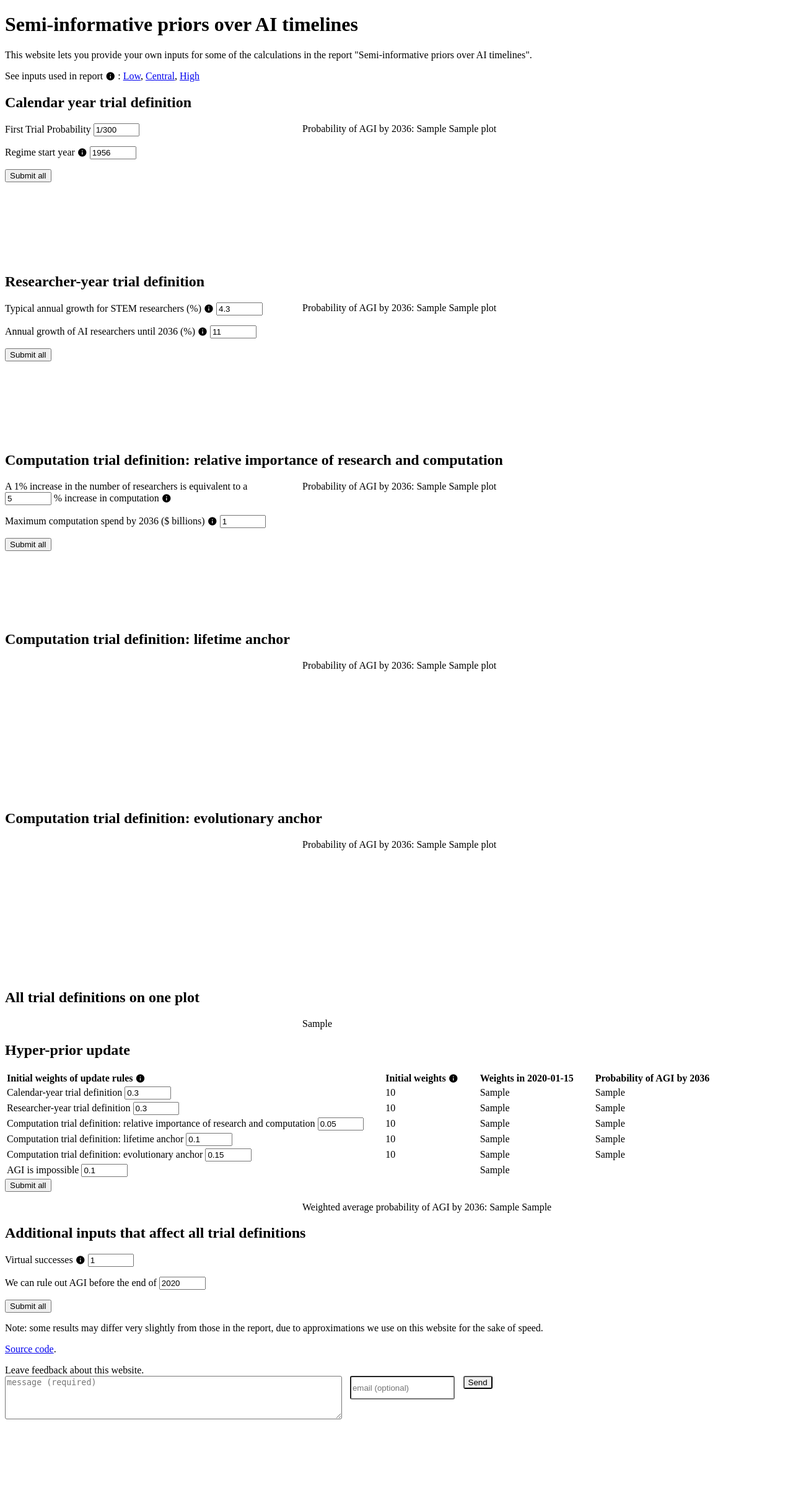
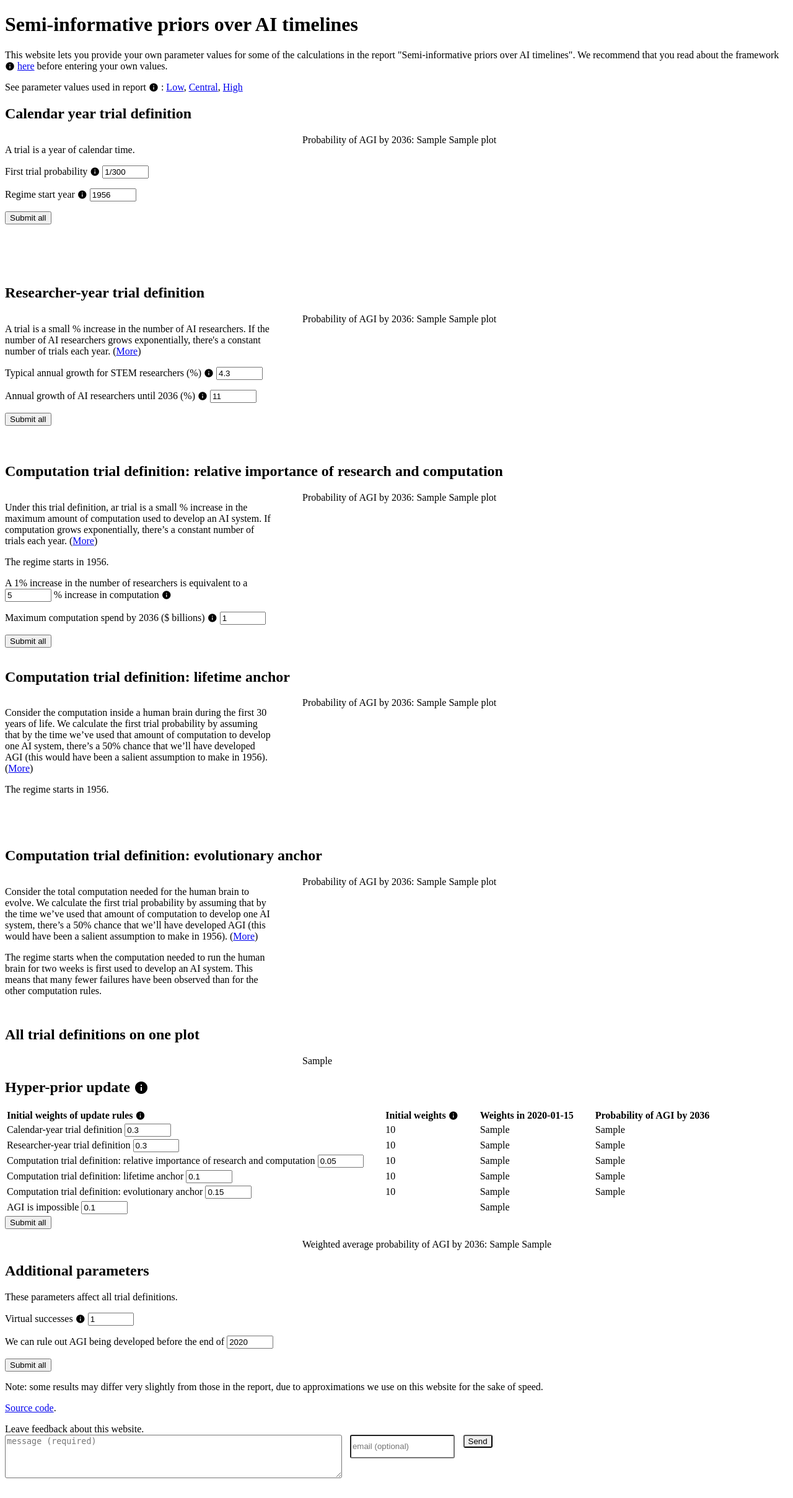
Before and after one commit to tadamcz/ai-timelines-priors, a Flask app: template templates/index.html in a window 1280 px wide. Shown: the whole page at 62% size. Before the commit the page ends 2290 px from the top, so only its background shows below. Run offline with Flask 2, Linux system fonts and the light colour scheme; the template is opened without the code that fills it: values that come from a table or form of the project are taken from there, most other values are stand-ins (such as "Sample title", 1, 10 or a date in 2020); some libraries are stand-ins or nearby versions.

Commit message:
changes to language in webapp

```diff
--- a/templates/index.html
+++ b/templates/index.html
@@ -29,10 +29,15 @@
 {% from "_macros.html" import render_field, render_field_nolabel, render_checkbox, table_data, info %}
 {% set p2036string = "Probability of AGI by 2036: " %}
 
-<p>This website lets you provide your own inputs for some of the calculations
-    in the report "Semi-informative priors over AI timelines".</p>
+<p>This website lets you provide your own parameter values for some of the calculations
+    in the report "Semi-informative priors over AI timelines".
+    We recommend that you read about the framework {{ info("
+    <p>AI R&D is modelled as a series of ‘trials’ where each trial has a constant but unknown probability <i>p</i> of developing AGI.</p>
+    <p>We place a prior over <i>p</i> and update the prior when we observe trials that fail to develop AGI.</p>
+    ") }} <a href="https://www.openphilanthropy.org/blog/report-semi-informative-priors#StructureOfTheRest">here</a> before entering your own values.
+</p>
 
-<p>See inputs used in report {{ info("See section 8 of report, or equivalently section 'All things considered pr(AGI by 2036)' of blog post.") }}
+<p>See parameter values used in report {{ info("See <a href='https://www.openphilanthropy.org/semi-informative-priors#8'>section 8</a> of the report.") }}
     : <a href="javascript:fillLow()">Low</a>, <a href="javascript:fillCentral()">Central</a>, <a href="javascript:fillHigh()">High</a></p>
 
 <form method="POST" id="main_form" class="main_form">
@@ -40,9 +45,20 @@
 <h2>Calendar year trial definition</h2>
     <div class="flex update_rule_box">
     <div class="input">
-        {{ render_field(form.first_trial_probability)}}
-        {{ render_field(form.regime_start_year, info_text="Used in calendar year and researcher-year update rules. The computation rules have fixed start times.") }}
-    <button type='submit'>Submit all</button>
+        <p>A trial is a year of calendar time.</p>
+        {{ render_field(form.first_trial_probability, info_text="
+        <p>This input represents how easy you thought AGI would be to develop before efforts began. It gives your odds of success in the first trial.</p>
+        <p>If it equals 1/N then there’s a ~50% chance of developing AGI by the end of the Nth trial.</p>
+        <p>The report constrains this input using analogous historical developments, and favours the range [1/100, 1/1000].</p>
+        <p><a href='https://www.openphilanthropy.org/blog/report-semi-informative-priors#Trial1CalendarYear'>More</a></p>
+        ")}}
+        {{ render_field(form.regime_start_year, info_text="
+        <p>When did serious AI R&D efforts begin? Failure to develop AI before this time is ignored; it isn’t used to update our prior over <i>p</i>.</p>
+        <p>The AI R&D field is widely held to have started with the Dartmouth conference in 1956; however, computational power comparable with the brain
+         only became affordable around 2000.
+        <p>This parameter is used in calendar year and researcher-year update rules. The computation rules have fixed regime start times.</p>
+        <p><a href='https://www.openphilanthropy.org/blog/report-semi-informative-priors#RegimeStartTime'>More</a>, including a sensitivity analysis.</p>") }}
+        <button type='submit'>Submit all</button>
     </div>
     <div class="output">
     {% if result %}
@@ -57,10 +73,15 @@
 <h2>Researcher-year trial definition</h2>
 <div class="flex update_rule_box">
     <div class="input">
-        {{ render_field(form.g_exp, info_text='One calendar year trial with the first trial probability defined above is equivalent to this increase in the number of AI researchers. See section 6.1 of the report.')}}
+        <p>A trial is a small % increase in the number of AI researchers.
+            If the number of AI researchers grows exponentially, there's a constant number of trials each year.
+            (<a href="https://www.openphilanthropy.org/blog/report-semi-informative-priors#TrialResearchers">More</a>)</p>
+
+        {{ render_field(form.g_exp, info_text='
+        If the number of AI researchers grows this fast, one trial occurs each year. If it grows twice as fast, two trials occur each year. (Trials have the first-trial probability specified above.)
+        ')}}
         {{ render_field(form.g_act, info_text="After 2036, growth rates return to the typical annual growth for STEM researchers.") }}
-
-    <button type='submit'>Submit all</button>
+        <button type='submit'>Submit all</button>
     </div>
     <div class="output">
     {% if result %}
@@ -75,10 +96,24 @@
 <h2>Computation trial definition: relative importance of research and computation</h2>
 <div class="flex update_rule_box">
     <div class="input">
+        <p>Under this trial definition, ar trial is a small % increase in the maximum amount of computation used to develop an AI system.
+            If computation grows exponentially, there’s a constant number of trials each year.
+            (<a href="https://www.openphilanthropy.org/blog/report-semi-informative-priors#TrialComputation">More</a>)</p>
+        </p>
+        <p>The regime starts in 1956.</p>
         <div>A 1% increase in the number of researchers is equivalent to a {{ render_field_nolabel(form.relative_imp_res_comp, inline=True)}}% increase in computation
-        {{ info("Or equivalently: one doubling in the number of researchers is equivalent to X doublings in computation.") }}
+        {{ info("
+        <p>Or equivalently: one doubling in the number of researchers is equivalent to this many doublings in computation.</p>
+
+        <p>We can relate this parameter to the trials with the first-trial probability defined above.
+        For example, if typical growth of AI R&D is 4.3%, and this parameter is 5, then each 4.3*5 = 21.5% increase in computation corresponds to a trial.</p>
+        ") }}
         </div>
-        {{ render_field(form.comp_spending_assumption, info_text="The largest amount spent on the computation to develop a single AI system by 2036 (see section 6.2.1 of report). Used in all computation trial definitions. We assume this amount does not increase after 2036.") }}
+        {{ render_field(form.comp_spending_assumption, info_text="
+        <p>The largest amount spent on the computation to develop a single AI system by 2036. We assume this amount does not increase after 2036.</p>
+        <p>This parameter is used in all computation trial definitions.</p>
+        <p>We also assume that the price of computation decreases by a factor of 100 between 2020 and 2036, and thereafter halves every 2.5 years.</p>
+        ") }}
     <button type='submit'>Submit all</button>
     </div>
     <div class="output">
@@ -94,6 +129,12 @@
 <h2>Computation trial definition: lifetime anchor</h2>
 <div class="flex update_rule_box">
     <div class="input">
+        <p>Consider the computation inside a human brain during the first 30 years of life.
+            We calculate the first trial probability by assuming that by the time we’ve used that amount of computation to develop one AI system, there’s
+            a 50% chance that we’ll have developed AGI (this would have been a salient assumption to make in 1956).
+            (<a href="https://www.openphilanthropy.org/blog/report-semi-informative-priors#BioAnchors">More</a>)
+        </p>
+        <p>The regime starts in 1956.</p>
     </div>
     <div class="output">
     {% if result %}
@@ -108,6 +149,14 @@
 <h2>Computation trial definition: evolutionary anchor</h2>
 <div class="flex update_rule_box">
     <div class="input">
+        <p>Consider the total computation needed for the human brain to evolve. We calculate the first trial probability by assuming that by
+            the time we’ve used that amount of computation to develop one AI system, there’s a 50% chance that we’ll have developed AGI
+            (this would have been a salient assumption to make in 1956).
+            (<a href="https://www.openphilanthropy.org/blog/report-semi-informative-priors#BioAnchors">More</a>)
+        </p>
+        <p>The regime starts when the computation needed to run the human brain for two weeks is first used to develop an AI system.
+            This means that many fewer failures have been observed than for the other computation rules.
+        </p>
     </div>
     <div class="output">
     {% if result %}
@@ -122,7 +171,11 @@
 <h2>All trial definitions on one plot</h2>
 <div class="flex"><div class="input"></div><div class="output"> {{result.plot_multiline|safe }}</div></div>
 
-<h2>Hyper-prior update</h2>
+<h2>Hyper-prior update {{ info("
+<p>We assign initial weights to each update rule considered above, and to the hypothesis that AGI is impossible. We update these weights over time based on the failure to develop AGI.</p>
+<p>More precisely, before calculating <i>pr(AGI in year X|no AGI by year X-1)</i>, we update the weights based on the failure to develop AGI by year X-1.</p>
+<p><a href='https://www.openphilanthropy.org/blog/report-semi-informative-priors#HyperPrior'>More</a></p>
+") }}</h2>
 <div>
 
 
@@ -177,8 +230,14 @@
 
 </div>
 
-<h2>Additional inputs that affect all trial definitions</h2>
-<p>{{ render_field(form.virtual_successes, info_text="This input is not discussed in the blog post, see section 4 of report.") }}</p>
+<h2>Additional parameters</h2>
+These parameters affect all trial definitions.
+<p>{{ render_field(form.virtual_successes, info_text="
+    <p>This input is not discussed in the blog post, see <a href='https://www.openphilanthropy.org/semi-informative-priors#5.2'>section 5.2</a> of report.</p>
+    <p>Intuitively, it represents how resilient our prior over <i>p</i> is to changing when we observe failed trials. More virtual successes means you update less from the failure to develop AGI.</p>
+    <p>The report suggests values in the range [0.5, 1] are preferable, mostly based on intuitions about how quickly our estimate of p should fall when we observe failures.</p>
+    <p>Note: above we stated that if the first-trial probability = 1/N then there’s ~50% chance of success in the first N trials. This assumed 1 virtual success. With 0.5 virtual successes, the probability is ~42%.</p>
+") }}</p>
 <p>{{ render_field(form.rule_out_agi_by) }}</p>
 <button type='submit'>Submit all</button>
 </form>
--- a/webapp_frontend.py
+++ b/webapp_frontend.py
@@ -26,8 +26,8 @@ reasonable_growth = validators.number_range(max=1e5, message='Such big numbers w
 
 
 class HyperPriorForm(FlaskForm):
-	rule_out_agi_by = IntegerField(validators=[validators.DataRequired(), validators.number_range(min=2020, max=2099)], label='We can rule out AGI before the end of', default=2020)
-	first_trial_probability = StringField(default='1/300')
+	rule_out_agi_by = IntegerField(validators=[validators.DataRequired(), validators.number_range(min=2020, max=2099)], label='We can rule out AGI being developed before the end of ', default=2020)
+	first_trial_probability = StringField(default='1/300', label='First trial probability')
 	virtual_successes = FloatField(validators=[validators.DataRequired(), is_non_negative, is_non_zero], label='Virtual successes', default=1)
 	regime_start_year = IntegerField(validators=[validators.Optional()], label='Regime start year', default=1956)
 
```
